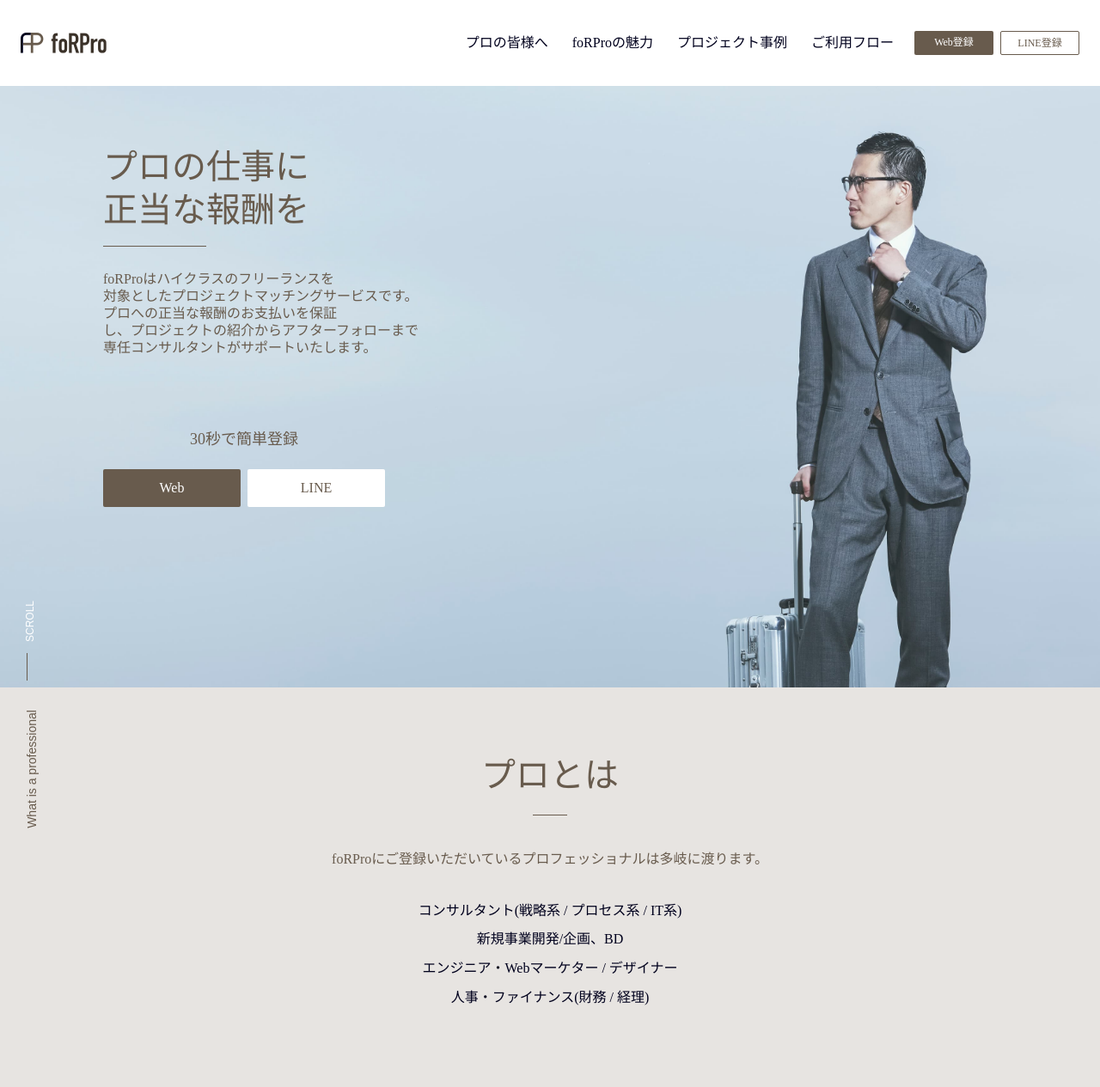
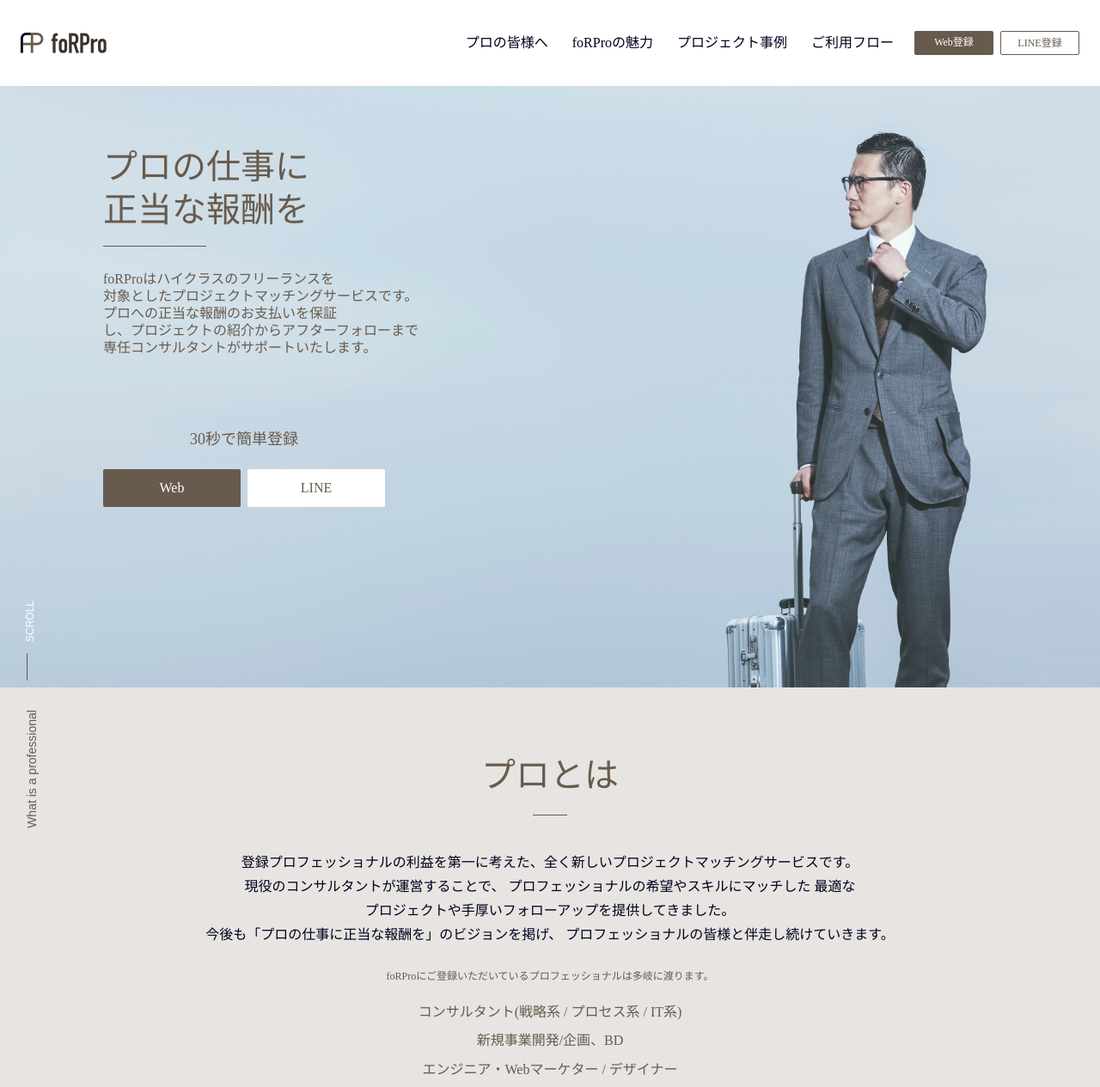
Before and after one commit to shidara/foRPro, a PHP site: page / in a window 1280 px wide. Shown: the top 1265 px of the page at 86% size. Run offline with PHP 8.4, Linux system fonts and the light colour scheme; grey boxes are pictures that could not be loaded.

Commit message:
section2変更反映

```diff
--- a/css/pcStyle.css
+++ b/css/pcStyle.css
@@ -72,6 +72,12 @@
 }
 #section2 .section2__role {
   font-size: 16px;
+}
+#section2 .section2__summary .section2__summary--spText {
+  display: none;
+}
+#section2 .section2__summary .section2__summary--pcText {
+  display: block;
 }
 
 /* #section3 */
--- a/css/style.css
+++ b/css/style.css
@@ -133,28 +133,51 @@
   left: -48px; /* -(text幅/2 - text高さ/2 - 8（余白分）) */
 }
 #section2.section__show .title,
+#section2.section__show .section2__summary,
 #section2.section__show .section2__subTitle,
 #section2.section__show .section2__role {
   opacity: 1;
   transform: translateY(0);
 }
+#section2 .section2__summary,
 #section2 .section2__subTitle,
 #section2 .section2__role {
+  text-align: center;
   opacity: 0;
   transform: translateY(100px);
   transition: transform 700ms cubic-bezier(0.4, 0, 0.2, 1) 600ms,
     opacity 600ms cubic-bezier(0.4, 0, 0.2, 1) 600ms;
 }
+#section2 .section2__subTitle,
+#section2 .section2__role {
+  font-size: 12px;
+  color: #685b4d;
+}
 #section2 .section2__subTitle {
-  color: #685b4d;
-  text-align: center;
   line-height: 1.3;
-  margin-bottom: 32px;
+  margin-bottom: 16px;
 }
 #section2 .section2__role {
-  text-align: center;
   line-height: 2.1;
-  font-size: 13px;
+}
+#section2 .section2__summary {
+  display: flex;
+  flex-direction: column;
+  align-items: center;
+  margin-bottom: 19px;
+}
+#section2 .section2__summary .section2__summary--spText {
+  display: block;
+  width: 340px;
+  font-size: 14px;
+  line-height: 1.7;
+  color: #00011d;
+}
+#section2 .section2__summary .section2__summary--pcText {
+  display: none;
+  width: 810px;
+  font-size: 16px;
+  line-height: 1.75;
 }
 
 /* section3 */
--- a/index.html
+++ b/index.html
@@ -179,6 +179,23 @@
     <!-- section2 -->
     <section id="section2" class="section" data-ward="What is a professional">
       <h2 class="title"><span class="title__text">プロとは</span></h2>
+      <div class="section2__summary">
+        <p class="section2__summary--spText">
+          登録プロフェッショナルの利益を第一に考えた、<br />全く新しいプロジェクトマッチングサービスです。<br />
+          現役のコンサルタントが運営することで、<br />
+          プロフェッショナルの希望やスキルにマッチした<br />
+          最適なプロジェクトや手厚いフォローアップを<br />提供してきました。<br />
+          今後も「プロの仕事に正当な報酬を」の<br />ビジョンを掲げ、<br />
+          プロフェッショナルの皆様と伴走し続けていきます。
+        </p>
+        <p class="section2__summary--pcText">
+          登録プロフェッショナルの利益を第一に考えた、全く新しいプロジェクトマッチングサービスです。<br />
+          現役のコンサルタントが運営することで、
+          プロフェッショナルの希望やスキルにマッチした 最適な<br />プロジェクトや手厚いフォローアップを提供してきました。<br />
+          今後も「プロの仕事に正当な報酬を」のビジョンを掲げ、
+          プロフェッショナルの皆様と伴走し続けていきます。
+        </p>
+      </div>
       <p class="section2__subTitle">
         foRProにご登録いただいている<br />プロフェッショナルは多岐に渡ります。
       </p>
```
